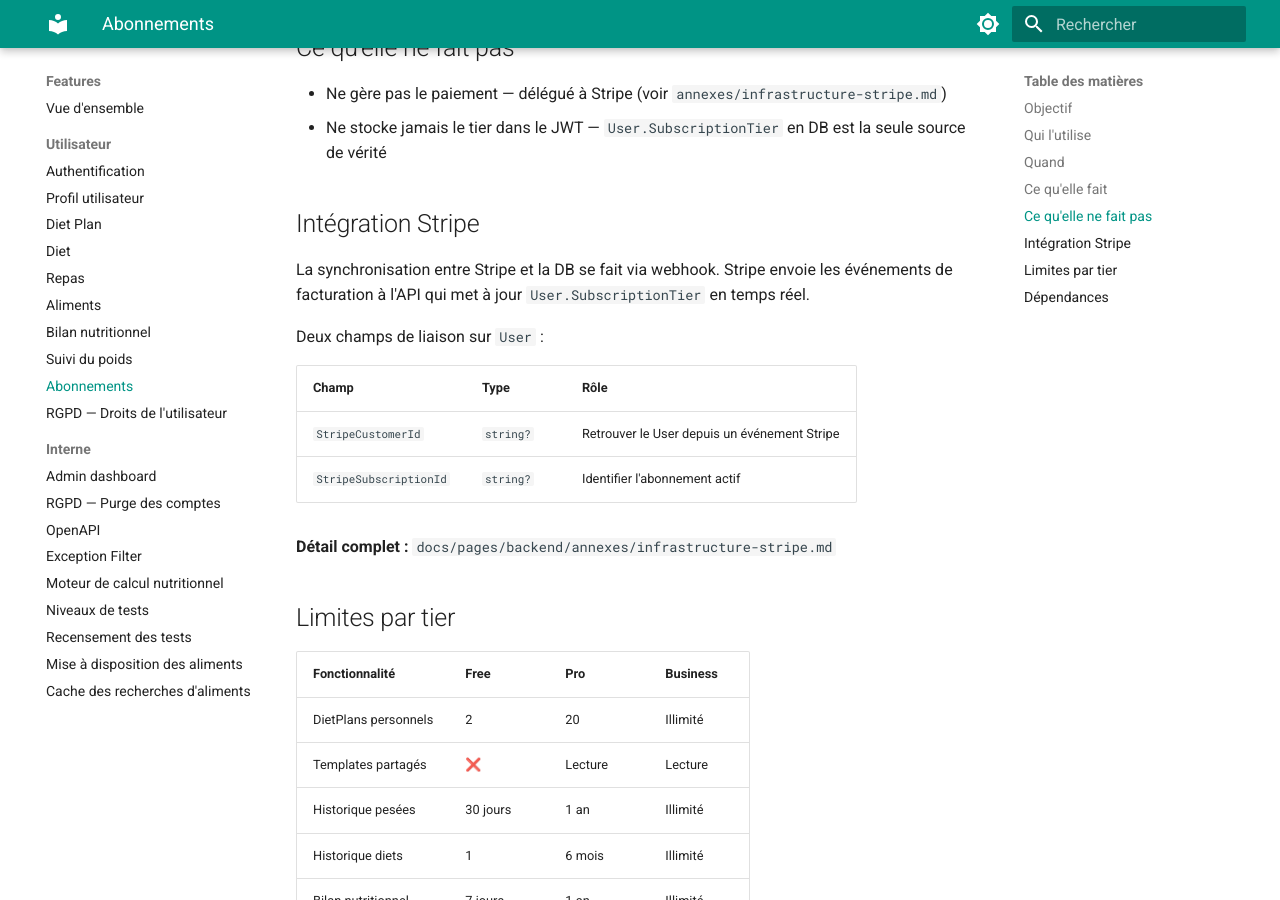
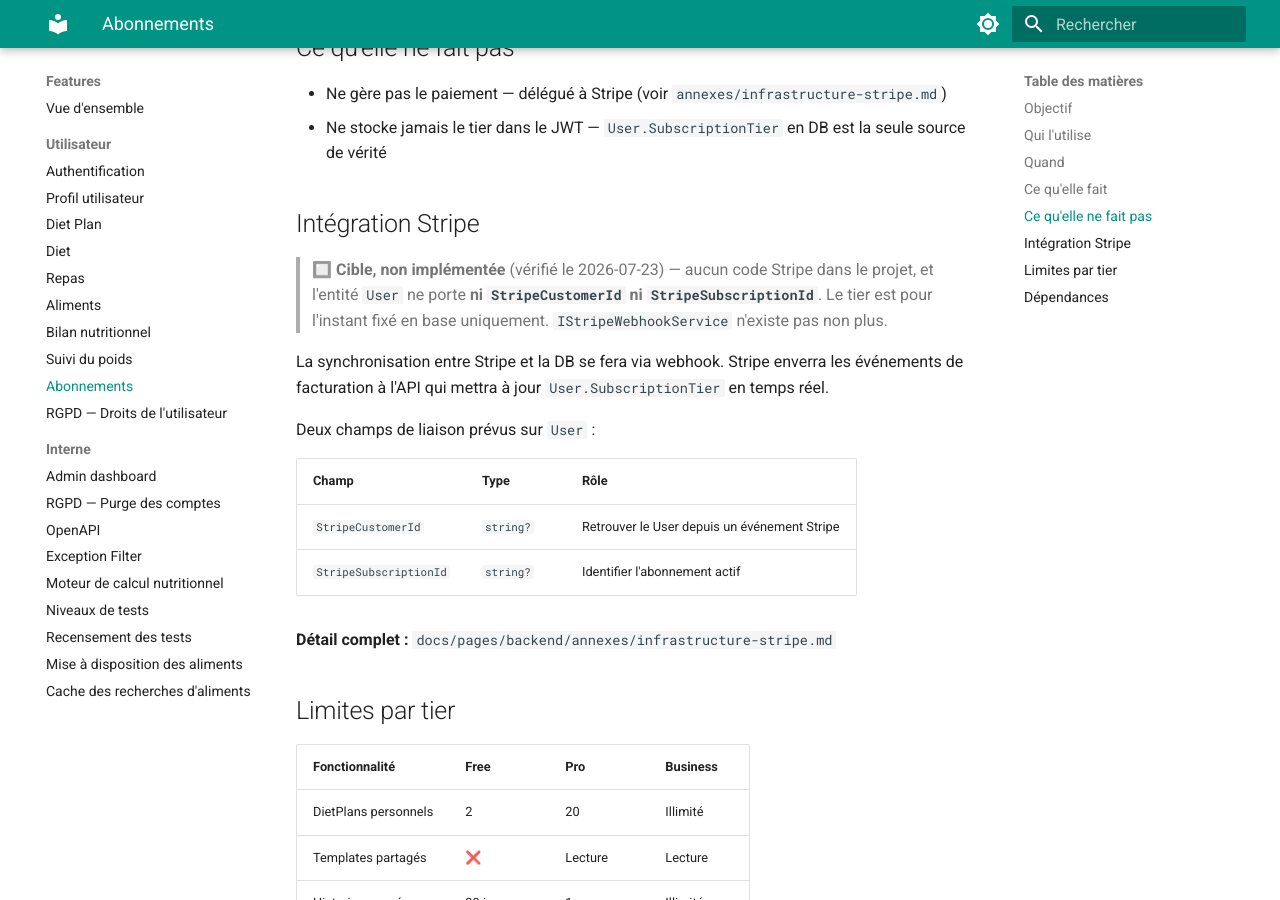
Before and after one commit to MGNetworking/docs-nutrition, an MkDocs documentation site: the page built from pages/backend/features/utilisateur/abonnements.md, in a window 1280 px wide and 900 px high, scrolled down 1034 px. Built offline with MkDocs 1.6.1 and Material for MkDocs 9.7.7, drawn with Linux system fonts in a browser that asks for light colours.

Commit message:
docs: distinguer la cible de l'implémenté (Stripe, email, Keycloak Admin)
Trois mécanismes étaient décrits au présent alors qu'aucun code ne les porte : Stripe (ni champ StripeCustomerId sur User ni service webhook), IEmailService et IKeycloakAdminService (contrats sans implémentation, non appelés par RgpdService). Marqués « cible, non implémentée », ainsi que les trois calculs complémentaires du moteur nutritionnel.

```diff
--- a/pages/backend/features/utilisateur/abonnements.md
+++ b/pages/backend/features/utilisateur/abonnements.md
@@ -35,9 +35,13 @@ Les vérifications de tier s'effectuent automatiquement à chaque opération lim
 
 ## Intégration Stripe
 
-La synchronisation entre Stripe et la DB se fait via webhook. Stripe envoie les événements de facturation à l'API qui met à jour `User.SubscriptionTier` en temps réel.
+> 🔲 **Cible, non implémentée** (vérifié le 2026-07-23) — aucun code Stripe dans le projet, et
+> l'entité `User` ne porte **ni `StripeCustomerId` ni `StripeSubscriptionId`**. Le tier est pour
+> l'instant fixé en base uniquement. `IStripeWebhookService` n'existe pas non plus.
 
-Deux champs de liaison sur `User` :
+La synchronisation entre Stripe et la DB se fera via webhook. Stripe enverra les événements de facturation à l'API qui mettra à jour `User.SubscriptionTier` en temps réel.
+
+Deux champs de liaison prévus sur `User` :
 
 | Champ | Type | Rôle |
 |---|---|---|
```
Also changed, not shown: pages/backend/annexes/infrastructure-keycloak-admin.md (+6 -1 lines), pages/backend/annexes/infrastructure-stripe.md (+4 -1 lines), pages/backend/features/interne/nutrition-calculator.md (+4 -1 lines), pages/backend/features/interne/rgpd-purge-comptes.md (+4 -0 lines).
